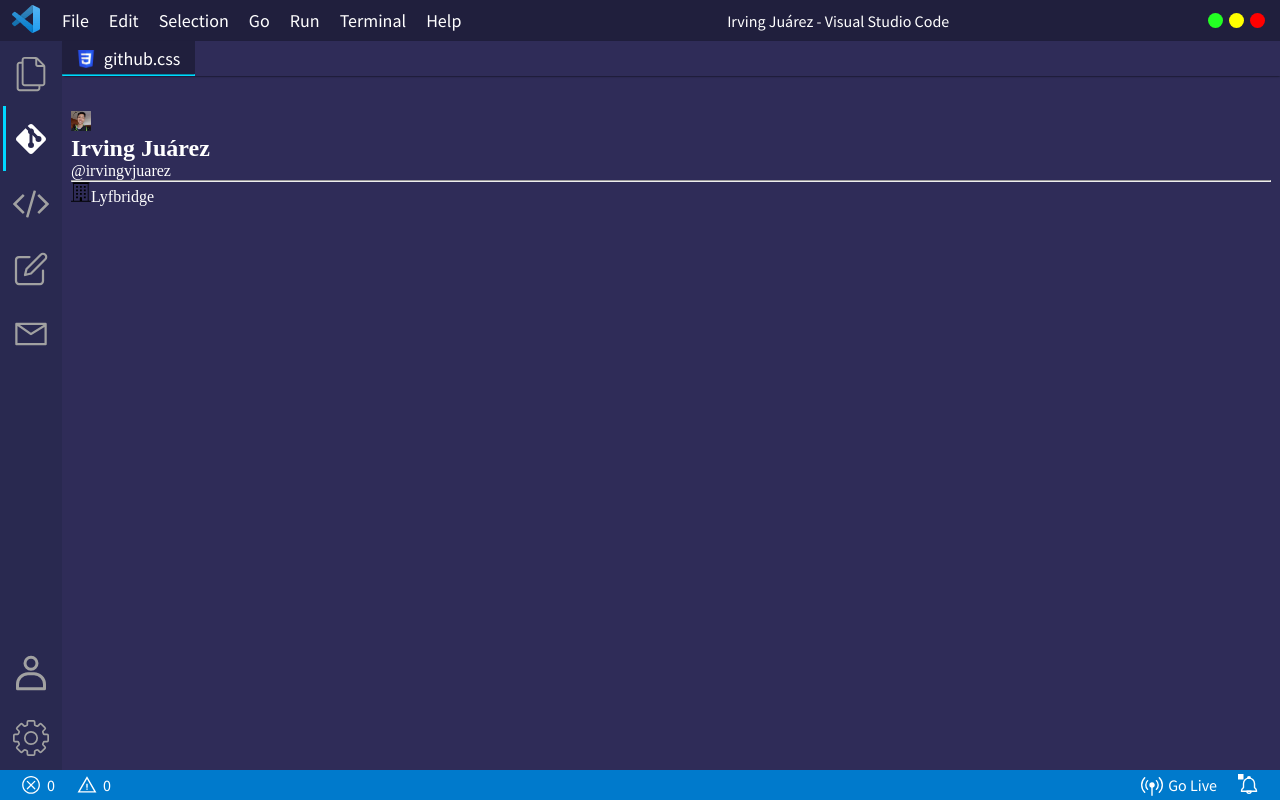
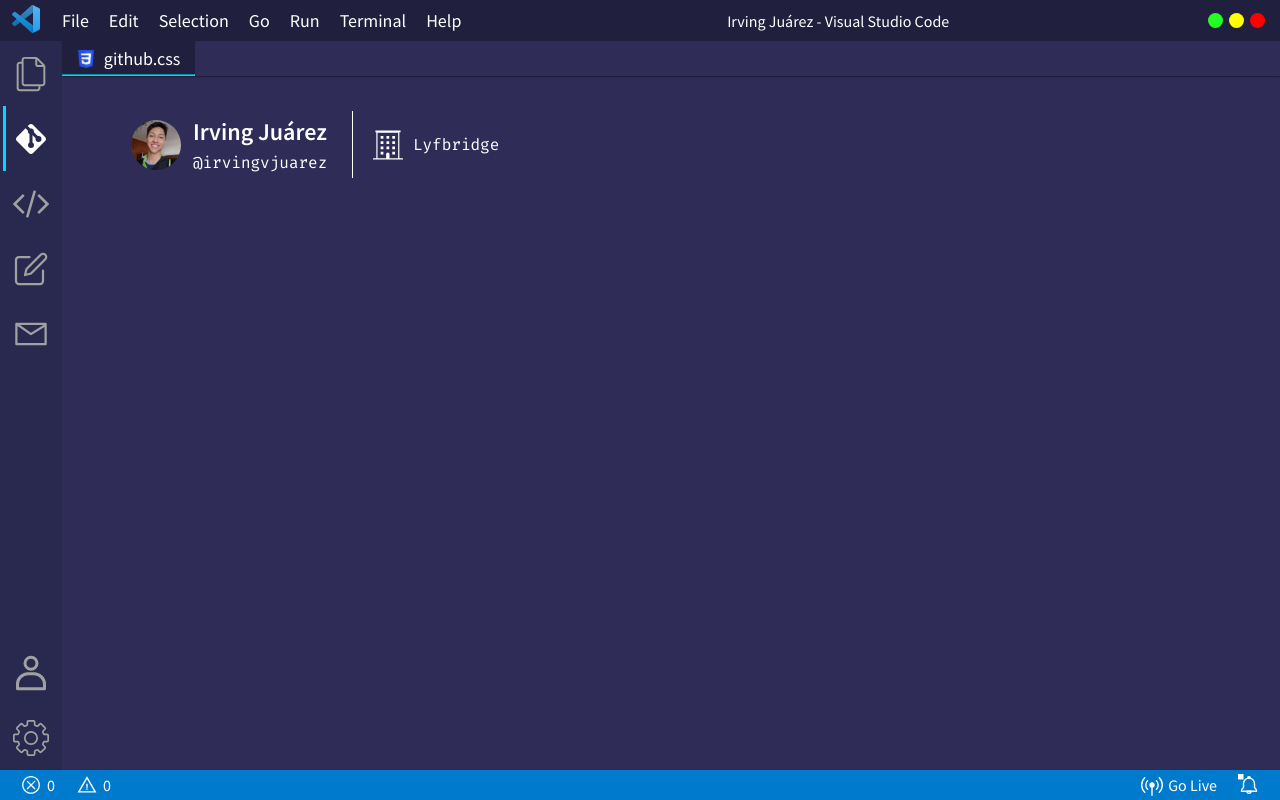
Before and after one commit to irvingvjuarez/irvingvjuarez, a React (Create React App) app: page /github in a window 1280 px wide. Built offline with nearby package versions, Linux system fonts and the light colour scheme.

Commit message:
v1 of Github header is done, although there is a lot of improvement to do

```diff
--- a/src/pages/Github/Github.scss
+++ b/src/pages/Github/Github.scss
@@ -1,16 +1,56 @@
 .github{
-  padding-top: 35px;
+  &__wrapper{
+    width: 90%;
+    margin: 0 auto;
+    padding-top: 35px;
+  }
 
   &__header{
+    display: flex;
+    flex-wrap: wrap;
+    width: fit-content;
+    cursor: pointer;
+
+    &:hover{
+      border-bottom: 2px solid $contrast-color;
+    }
+
+    & span{
+      font-family: $terceary-font;
+    }
+
+    &--profile{
+      display: flex;
+      align-items: center;
+      border-right: 1px solid $default-color;
+      min-width: 222px;
+      padding-block: 5px;
+      margin-right: 20px;
+    }
 
     &--profile img{
-      width: 20px;
-      height: 20px;
+      width: 50px;
+      height: 50px;
+      border-radius: 50%;
+      margin-right: 12px;
+    }
+
+    &--profile h2{
+      font-family: $secondary-font;
+      margin-bottom: 5px;
+    }
+
+    &--company{
+      display: flex;
+      align-items: center;
+      padding-block: 10px;
     }
 
     &--company svg{
-      width: 20px;
-      height: 20px;
+      width: 30px;
+      height: 30px;
+      margin-right: 10px;
+      fill: $default-color;
     }
   }
 }
--- a/src/pages/Github/index.tsx
+++ b/src/pages/Github/index.tsx
@@ -3,16 +3,16 @@
 const Github: React.FC = (): JSX.Element => {
   return(
     <article className="github">
-      <section className="github__header">
+      <section className="github__wrapper">
+
+        <a className="github__header">
           <div className="github__header--profile">
             <img src={Avatar} alt="" />
             <div>
               <h2>Irving Juárez</h2>
-            <a>@irvingvjuarez</a>
+              <span>@irvingvjuarez</span>
             </div>
           </div>
-
-        <hr />
 
           <div className="github__header--company">
             <svg version="1.1" id="Capa_1" xmlns="http://www.w3.org/2000/svg" viewBox="0 0 321.342 321.342">
@@ -31,9 +31,10 @@
             </svg>
             <span>Lyfbridge</span>
           </div>
+        </a>
+
+        <article className="github__content"></article>
       </section>
-
-      <section className="github__content"></section>
     </article>
   )
 }
```
Lines whose indentation alone changed are shown as unchanged.
